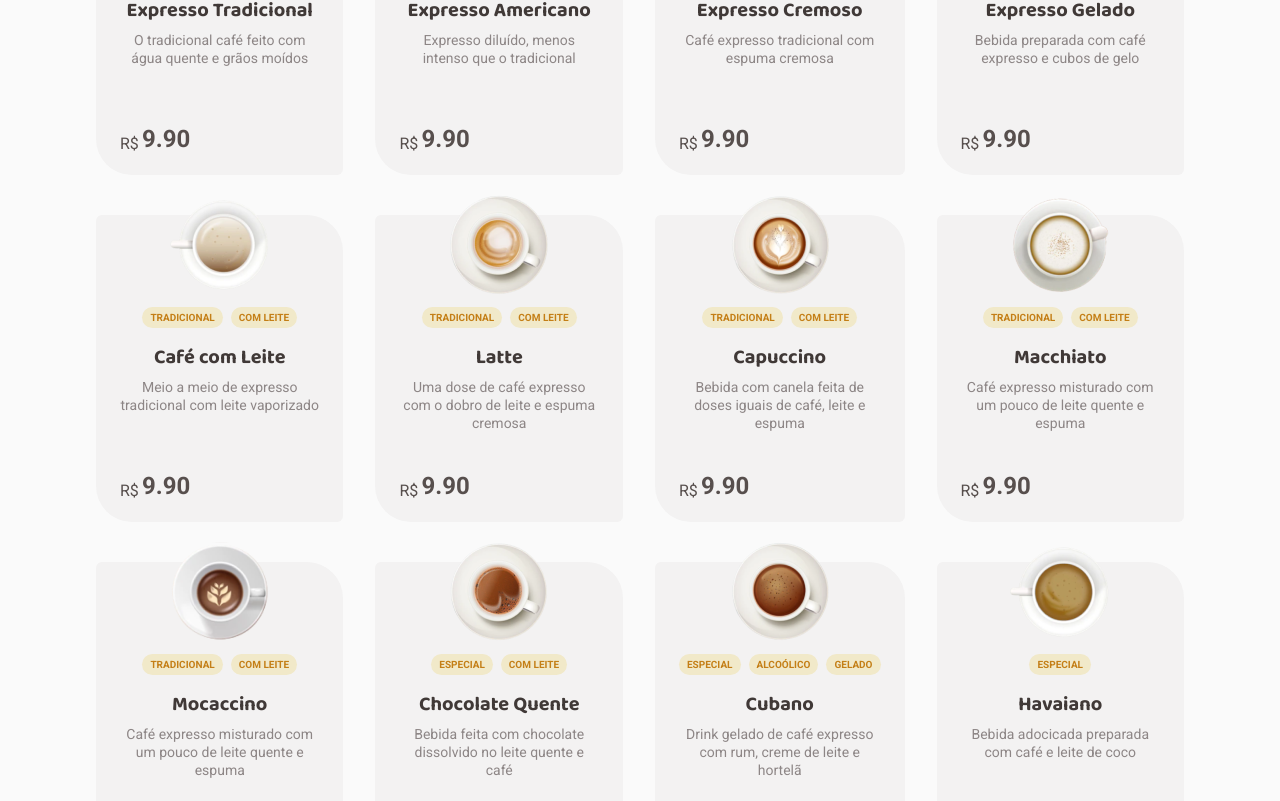
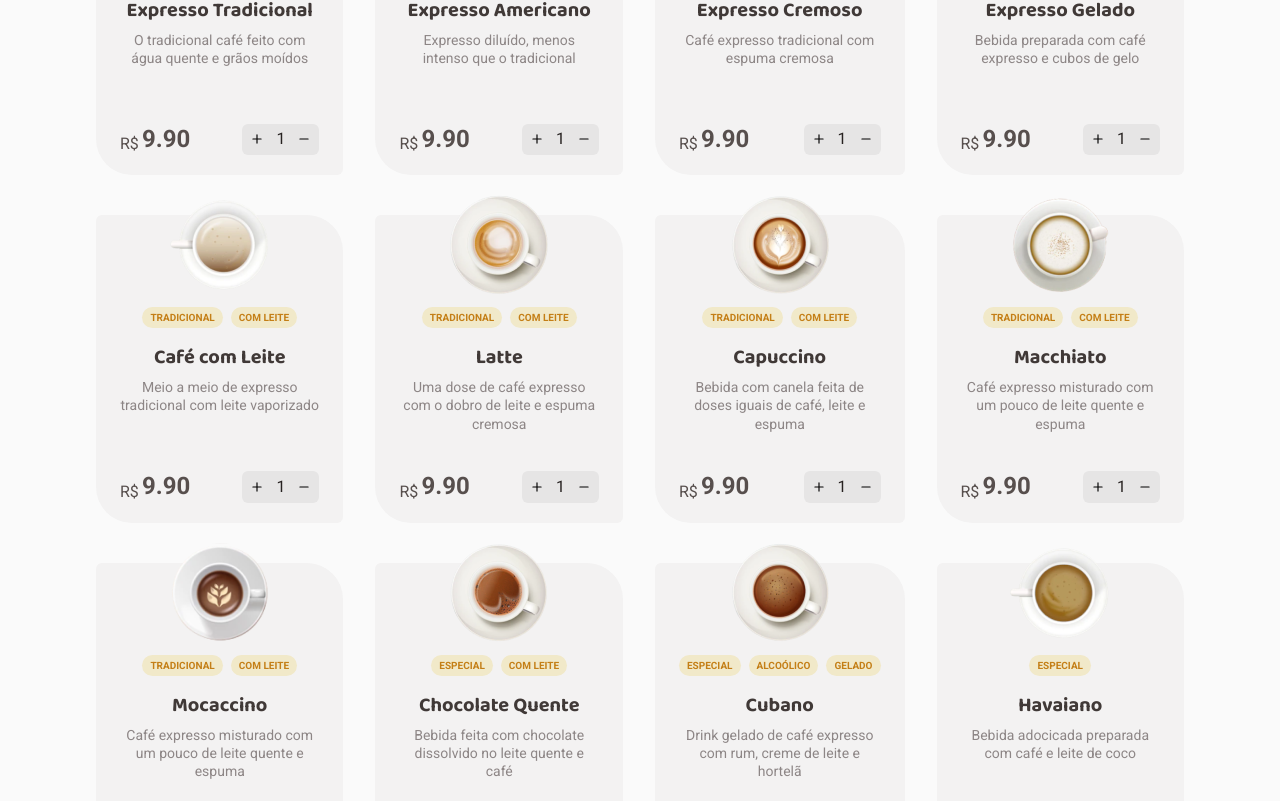
Before and after one commit to Robson16/coffee-delivery, a React (Vite) app: page / in a window 1280 px wide. Shown: the part 879-1680 px from the top of the page. Built offline with nearby package versions, Linux system fonts and the light colour scheme.

Commit message:
feat: input quantity component

```diff
--- a/src/components/Card/index.tsx
+++ b/src/components/Card/index.tsx
@@ -1,3 +1,4 @@
+import { InputQuantity } from '../Form/InputQuantity'
 import {
   Actions,
   CoffeeImage,
@@ -39,7 +40,9 @@ export function Card({ coffee }: CardProps) {
           <span>R$</span>
           <span>{coffee.price.toFixed(2)}</span>
         </Price>
-        <Order>{/* TODO: Ações de adicionar ao carrinho */}</Order>
+        <Order>
+          <InputQuantity />
+        </Order>
       </Actions>
     </Container>
   )
--- a/src/components/CartIcon/styles.ts
+++ b/src/components/CartIcon/styles.ts
@@ -10,9 +10,7 @@ export const CartIconContainer = styled(NavLink)`
   color: ${(props) => props.theme.colors['primary-dark']};
   background-color: ${(props) => props.theme.colors['primary-light']};
   border-radius: 6px;
-  transition:
-    background-color 0.4s,
-    color 0.4s;
+  transition: all 0.2s;
 
   svg {
     font-size: 1.125rem; // 18px
--- /dev/null
+++ b/src/components/Form/InputQuantity/index.tsx
@@ -0,0 +1,29 @@
+import { FiMinus, FiPlus } from 'react-icons/fi'
+import { Button, InputNumberContainer } from './styles'
+import { useState } from 'react'
+
+export function InputQuantity() {
+  const [quantity, setQuantity] = useState(1)
+
+  function handleQuantityChange(modifier: number) {
+    setQuantity((state) => {
+      // Calculates the new value
+      const newQuantity = state + modifier
+      // Returns the greater value between 'newQuantity' and 1,
+      // ensuring that the result is never less than 1
+      return Math.max(newQuantity, 1)
+    })
+  }
+
+  return (
+    <InputNumberContainer>
+      <Button onClick={() => handleQuantityChange(1)}>
+        <FiPlus size={14} />
+      </Button>
+      <span>{quantity}</span>
+      <Button onClick={() => handleQuantityChange(-1)}>
+        <FiMinus size={14} />
+      </Button>
+    </InputNumberContainer>
+  )
+}
--- /dev/null
+++ b/src/components/Form/InputQuantity/styles.ts
@@ -0,0 +1,32 @@
+import styled from 'styled-components'
+
+export const InputNumberContainer = styled.div`
+  display: flex;
+  align-items: center;
+  justify-content: center;
+  border-radius: 6px;
+  background-color: ${(props) => props.theme.colors['base-button']};
+
+  span {
+    padding: 0.25rem;
+    font-size: ${(props) => props.theme.typography.text['text-m'].size};
+    line-height: ${(props) => props.theme.typography.text['text-m'].lineHeight};
+    color: ${(props) => props.theme.colors['base-title']};
+  }
+`
+
+export const Button = styled.button`
+  display: flex;
+  align-items: center;
+  justify-content: center;
+  padding: 0.55rem 0.5rem;
+  border: 0;
+  background-color: transparent;
+  transition: all 0.2s;
+
+  &:hover,
+  &:active,
+  &:focus {
+    color: ${(props) => props.theme.colors['secondary']};
+  }
+`
```
